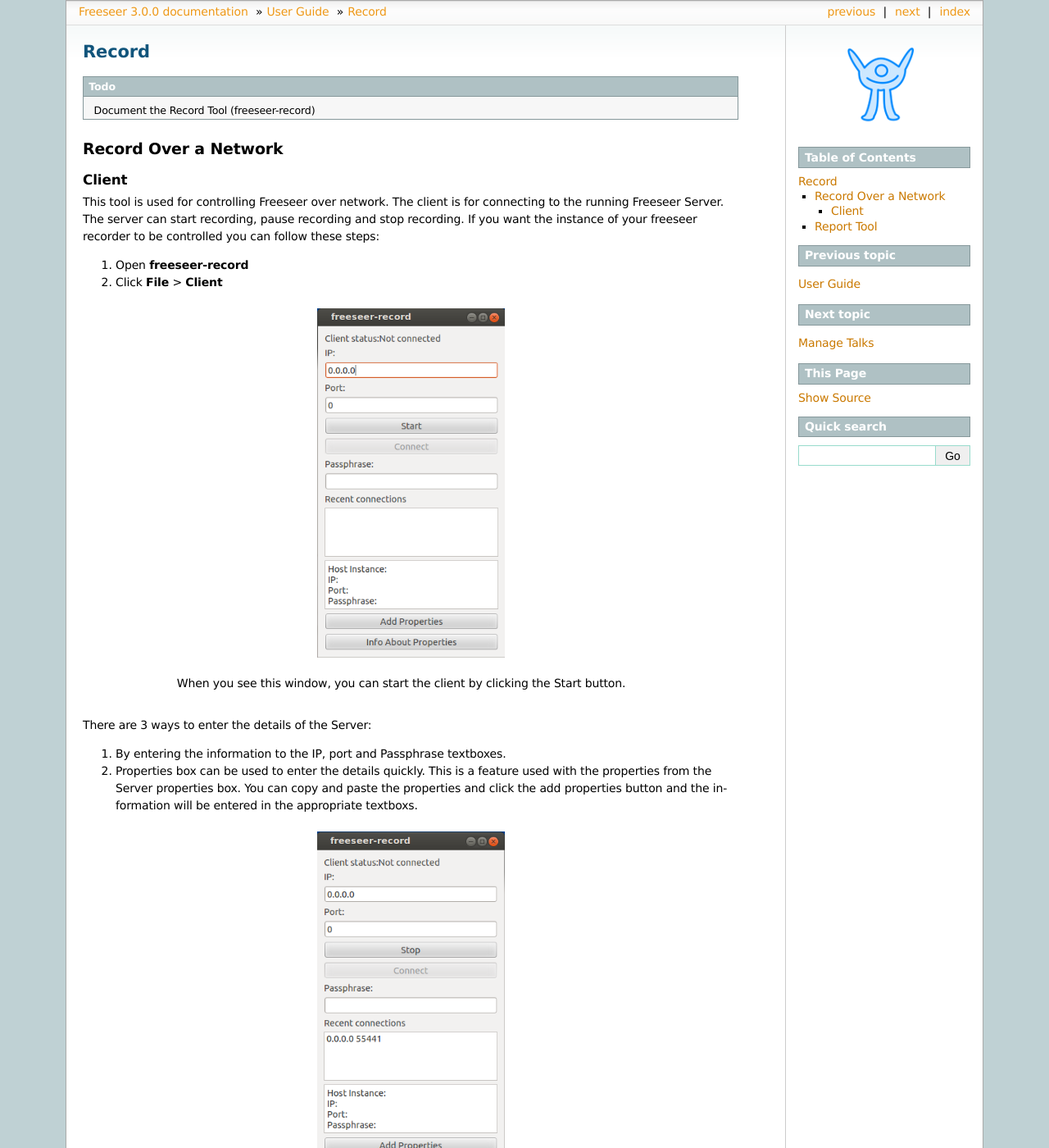
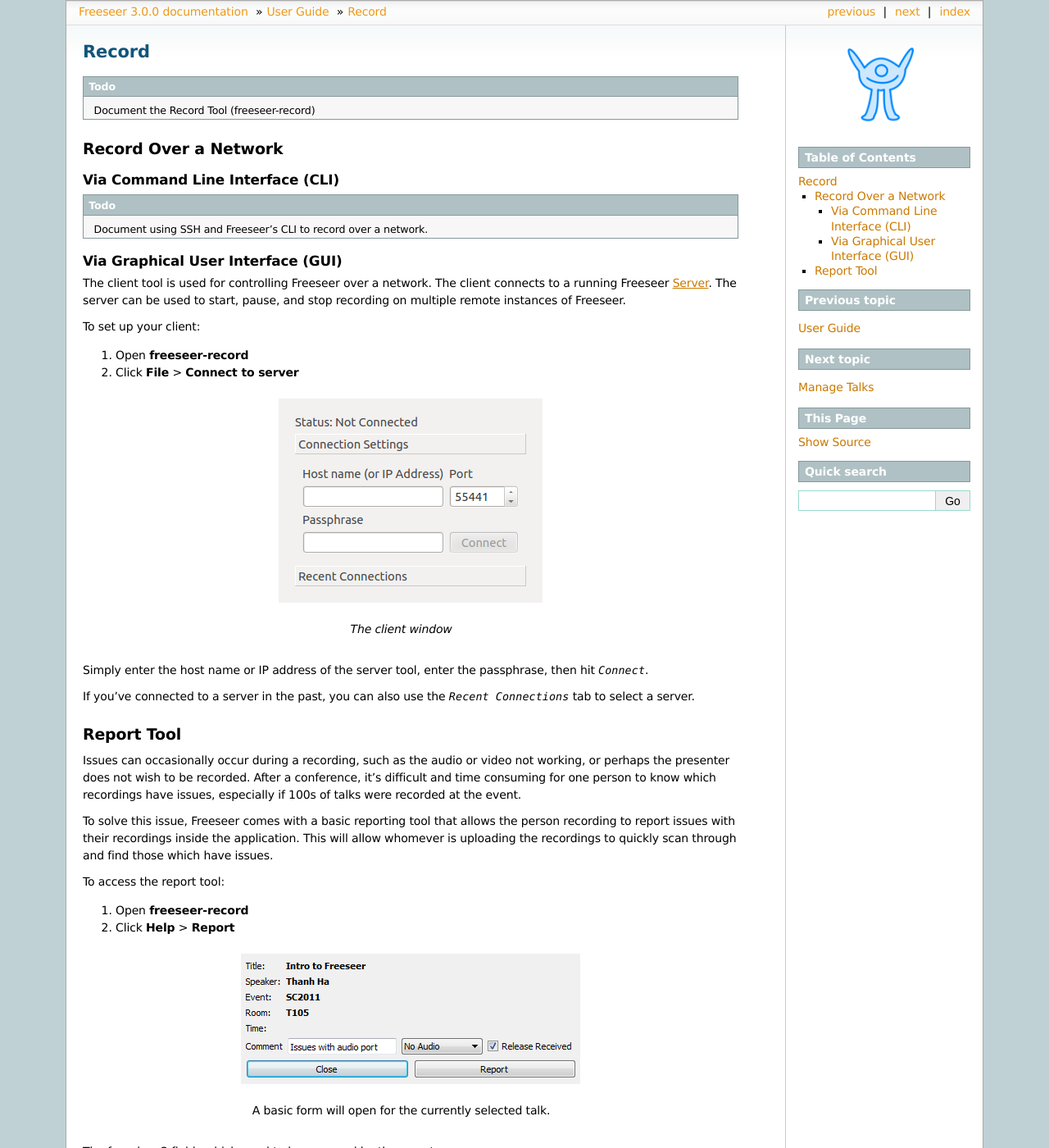
Before and after one commit to Freeseer/freeseer, a Sphinx documentation site: the page built from source/userguide/record.rst, in a window 1280 px wide and 1400 px high. Shown: the whole window at 82% size. Built offline with Sphinx 7.4.7, drawn with Linux system fonts in a browser that asks for light colours; some of the changed text lies outside the part shown.

Commit message:
freeseer/freeseer#272 Improve 'Record' userguide
- Make it more clear how you can record over a network
  - Two sections, one for CLI, one for GUI
- Update client section
  - Replace old images with a single new one
  - Thanks @zxiiro for improving the client controller!

```diff
--- a/source/userguide/record.rst
+++ b/source/userguide/record.rst
@@ -7,31 +7,34 @@ Record
 Record Over a Network
 ---------------------
 
-Client
-......
+Via Command Line Interface (CLI)
+................................
 
-This tool is used for controlling Freeseer over network. The client is for connecting to the running Freeseer Server. The server can start recording, pause recording and stop recording. If you want the instance of your freeseer recorder to be controlled you can follow these steps:
+.. todo:: Document using SSH and Freeseer's CLI to record over a network.
+
+Via Graphical User Interface (GUI)
+..................................
+
+The client tool is used for controlling Freeseer over a network.
+The client connects to a running Freeseer :doc:`server`.
+The server can be used to start, pause, and stop recording on multiple remote
+instances of Freeseer.
+
+To set up your client:
 
 1. Open **freeseer-record**
-2. Click **File** > **Client**
+2. Click **File** > **Connect to server**
 
-.. figure:: /images/client_s1.png
+.. figure:: /images/client.png
     :align: center
 
-    When you see this window, you can start the client by clicking the Start button.
+    *The client window*
 
-There are 3 ways to enter the details of the Server:
+Simply enter the host name or IP address of the server tool, enter the
+passphrase, then hit `Connect`.
 
-1. By entering the information to the IP, port and Passphrase textboxes.
-2. Properties box can be used to enter the details quickly. This is a feature used with the properties from the Server properties box. You can copy and paste the properties and click the add properties button and the information will be entered in the appropriate textboxs.
-
-.. figure:: /images/client_s2.png
-    :align: center
-
-3. If you have used this feature before and successfully connected to the Freeseer Server it will be on the recent connections box. You can choose the one that you would like to connect to from the list and the appropriate textboxs will be filled with the information.
-
-.. figure:: /images/client_s3.png
-    :align: center
+If you've connected to a server in the past, you can also use the `Recent
+Connections` tab to select a server.
 
 
 Report Tool
```
Also changed, not shown: source/images/client.png (added), source/images/client_s1.png (deleted), source/images/client_s2.png (deleted), source/images/client_s3.png (deleted), source/images/client_s4.png (deleted).
